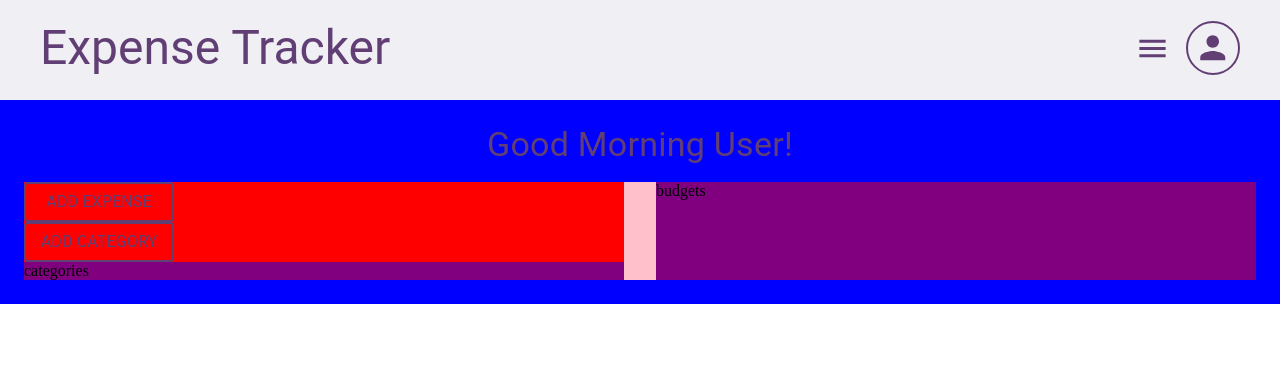
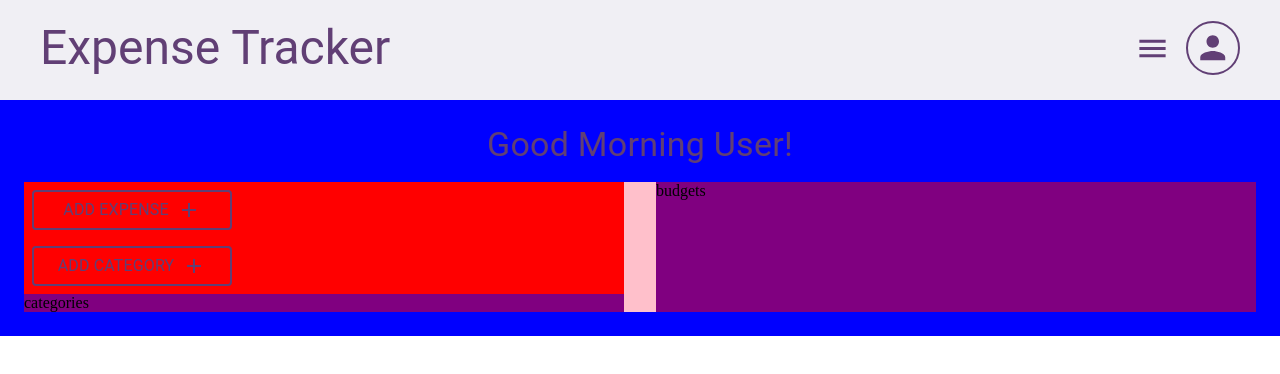
Before and after one commit to ctelfair20/expense-tracker, a React (Vite) app: page /dashboard in a window 1280 px wide. Shown: the top 374 px of the page. Built offline with nearby package versions, Linux system fonts and the light colour scheme.

Commit message:
removed the hover effect over plus icon

```diff
--- a/src/components/CustomButton.tsx
+++ b/src/components/CustomButton.tsx
@@ -1,4 +1,6 @@
-import { Button, Typography } from '@mui/material';
+import { Button, Typography, IconButton } from '@mui/material';
+import AddIcon from '@mui/icons-material/Add';
+
 
 type Props = {
   name: string,
@@ -7,10 +9,19 @@ type Props = {
 
 function CustomButton({ name, onClick }: Props) {
   return (
-    <Button sx={{ border: "solid #613F75 2px", width: '150px' }} onClick={onClick}>
+    <Button sx={{ border: "solid #613F75 2px", width: '200px', height: '40px', m: 1 }} onClick={onClick}>
       <Typography>
         {name}
       </Typography>
+      <IconButton sx={{
+        color: "#613F75",
+        pr: 0,
+        "&.MuiButtonBase-root:hover": {
+          bgcolor: "transparent"
+        }
+      }}>
+        <AddIcon sx={{ pr: 0 }} />
+      </IconButton>
     </Button>
   )
 }
```
